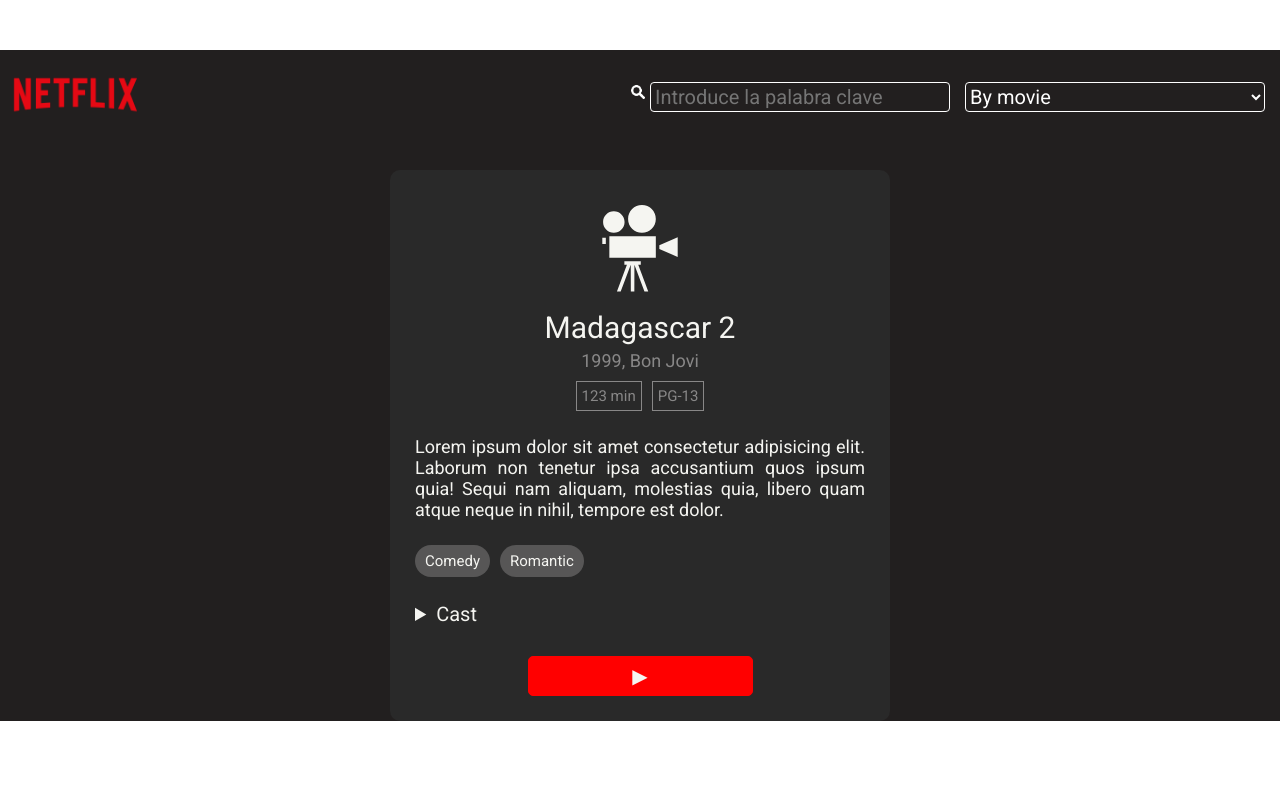
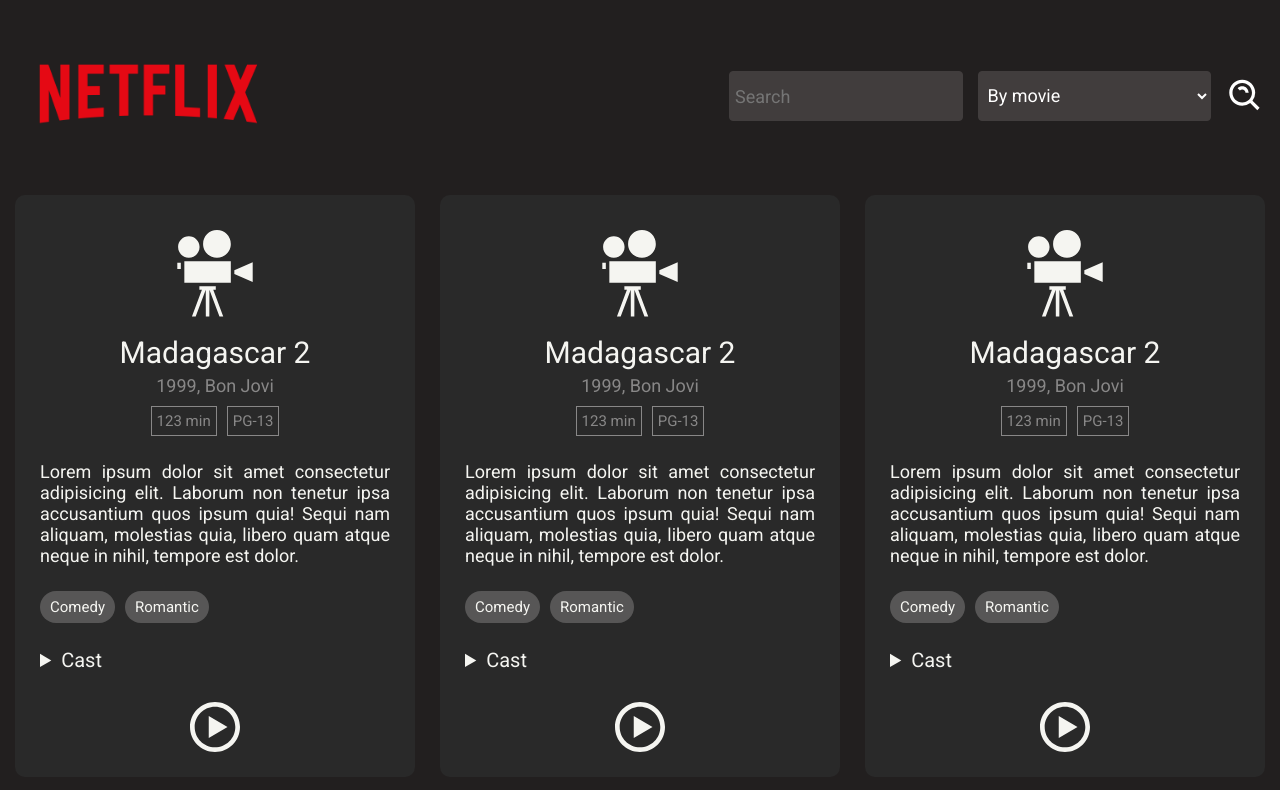
Before and after one commit to EinarLop/NetflixClone, a React (Create React App) app: page / in a window 1280 px wide. Shown: the top 790 px of the page. Built offline with nearby package versions, Linux system fonts and the light colour scheme.

Commit message:
Vayanse a la popo dejen comer

```diff
--- a/public/index.html
+++ b/public/index.html
@@ -28,7 +28,7 @@
     -->
     <title>Netflix Clone</title>
   </head>
-  <body>
+  <body style="background-color: #221f1f;">
     <noscript>You need to enable JavaScript to run this app.</noscript>
     <div id="root"></div>
     <!--
--- a/src/App.js
+++ b/src/App.js
@@ -4,10 +4,14 @@
 
 function App() {
   return (
-    <div className={styles.Wrapper}>
+    <>
       <Header />
-      <MovieCard />
-    </div>
+      <div className={styles.Wrapper}>
+        <MovieCard />
+        <MovieCard />
+        <MovieCard />
+      </div>
+    </>
   );
 }
 
--- a/src/AppStyles.module.scss
+++ b/src/AppStyles.module.scss
@@ -9,4 +9,11 @@
 
 .Wrapper {
   background-color: #221f1f;
+  padding: 15px;
+  display: flex;
+  flex-wrap: wrap;
+  gap: 25px;
+  max-width: 1300px;
+  justify-content: center;
+  margin: 0 auto;
 }
--- a/src/Components/Header/Header.jsx
+++ b/src/Components/Header/Header.jsx
@@ -2,17 +2,20 @@
 import Search from "../logo/lupa.png";
 import React from "react";
 import styles from "./HeaderStyles.module.scss";
-
+import { BiSearchAlt } from "react-icons/bi"
 const Header = () => {
   return (
     <div className={styles.Wrapper}>
       <div className={styles.LogoWrapper}>
+
         <img src={Logo} className={styles.Logo}></img>
+        {/* <SiNetflix className={styles.Icon} /> */}
       </div>
-      <div>
-        <img src={Search} className={styles.Search}></img>
+
+      <div className={styles.InputContainer}>
+
         <input
-          placeholder="Introduce la palabra clave"
+          placeholder="Search"
           className={styles.InputBar}
         />
         <select className={styles.Drop}>
@@ -33,6 +36,7 @@
             </option>
           </optgroup>
         </select>
+        <BiSearchAlt src={Search} className={styles.Icon} />
       </div>
     </div>
   );
--- a/src/Components/Header/HeaderStyles.module.scss
+++ b/src/Components/Header/HeaderStyles.module.scss
@@ -1,42 +1,28 @@
 .Wrapper {
   display: flex;
   width: auto;
-  height: 70px;
-  margin: 50px auto;
+  padding: 15px;
+
   justify-content: space-between;
 }
 
 .LogoWrapper {
-  height: 200px;
   display: inline-flex;
 }
 
+.Icon {
+  width: 45px;
+  height: 50px;
+  fill: white;
+}
+
 .Logo {
-  height: 85px;
+  height: 150px;
 }
 .Drop {
-  margin-top: 20px;
-  margin-right: 15px;
-  border: 1.5px solid white;
-  outline: none;
-  font-size: 2rem;
-  width: 300px;
-  height: 30px;
-  background-color: #221f1f;
-  color: white;
-  border-radius: 4px;
-  select {
-    background: transparent;
-    border: none;
-    font-size: 10rem;
-    padding: 4px;
-    width: 300px;
-    height: 30px;
-  }
 }
 .Search {
   height: 24px;
-  margin-top: 30px;
 }
 
 .Title {
@@ -46,15 +32,24 @@
   text-align: center;
 }
 
-.InputBar {
-  margin-top: 20px;
-  margin-right: 15px;
-  font-size: 2rem;
-  padding: 4px;
-  width: 300px;
-  height: 30px;
-  border: 1.5px solid white;
+.InputBar,
+.Drop {
+  font-size: 1.8rem;
+  width: 50%;
+  height: 50px;
+  background-color: #413d3d;
+  color: white;
   border-radius: 4px;
-  background-color: #221f1f;
-  outline: none;
+  border: 1px solid #413d3d;
+  padding: 5px;
+  &:focus {
+    outline: none;
+  }
 }
+
+.InputContainer {
+  display: flex;
+  gap: 15px;
+  align-items: center;
+  margin-top: 12px;
+}
--- a/src/Components/MovieCard/MovieCard.jsx
+++ b/src/Components/MovieCard/MovieCard.jsx
@@ -1,5 +1,6 @@
 import styles from "./MovieCard.module.scss"
 import { GiFilmProjector, GiTv } from "react-icons/gi"
+import { ImPlay2 } from "react-icons/im"
 
 
 const MovieCard = () => {
@@ -52,8 +53,8 @@
 
 
 
-      <button className={styles.Button}>▶</button>
-
+      {/* <button className={styles.Button}>▶</button> */}
+      <ImPlay2 className={styles.PlayIcon} />
 
     </div>
   );
--- a/src/Components/MovieCard/MovieCard.module.scss
+++ b/src/Components/MovieCard/MovieCard.module.scss
@@ -1,8 +1,9 @@
 .Wrapper {
   display: flex;
+  width: 100%;
   border-radius: 10px;
-  width: 500px;
-  margin: 50px auto;
+  max-width: 400px;
+  // margin-bottom: 50px;
   flex-wrap: wrap;
   padding: 25px;
   background-color: #292929;
@@ -112,6 +113,7 @@
   padding: 7px 10px;
   font-size: 1.5rem;
   border-radius: 20px;
+  height: 32px;
 }
 
 .Button {
@@ -125,3 +127,12 @@
   margin: 0 auto;
   height: 40px;
 }
+
+.PlayIcon {
+  width: 50px;
+  height: 50px;
+  margin: 0 auto;
+  &:hover {
+    fill: red;
+  }
+}
```
